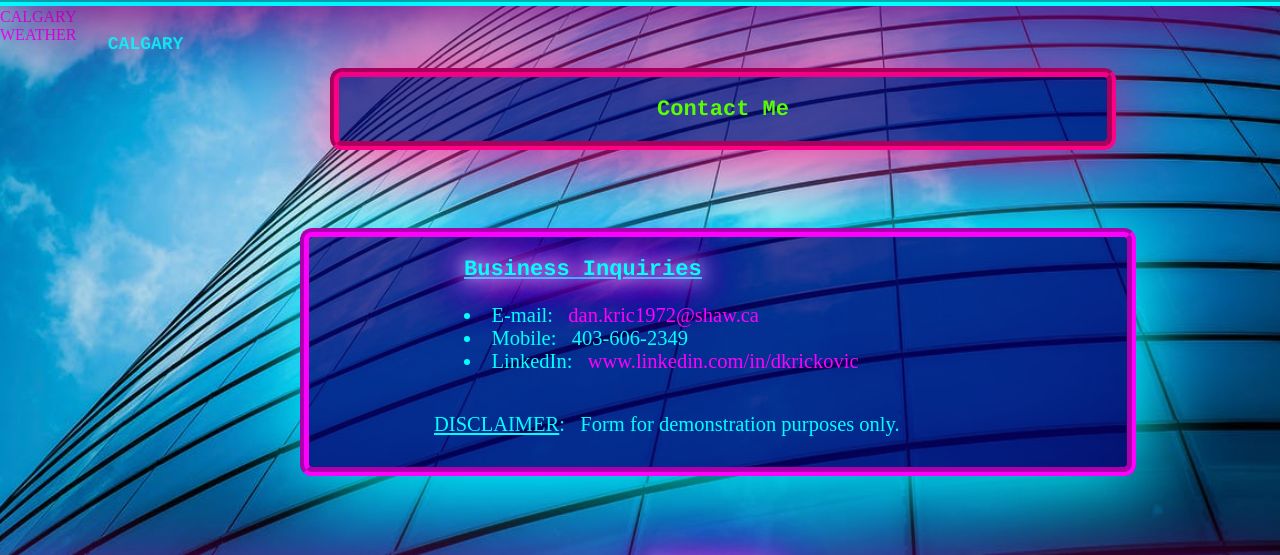
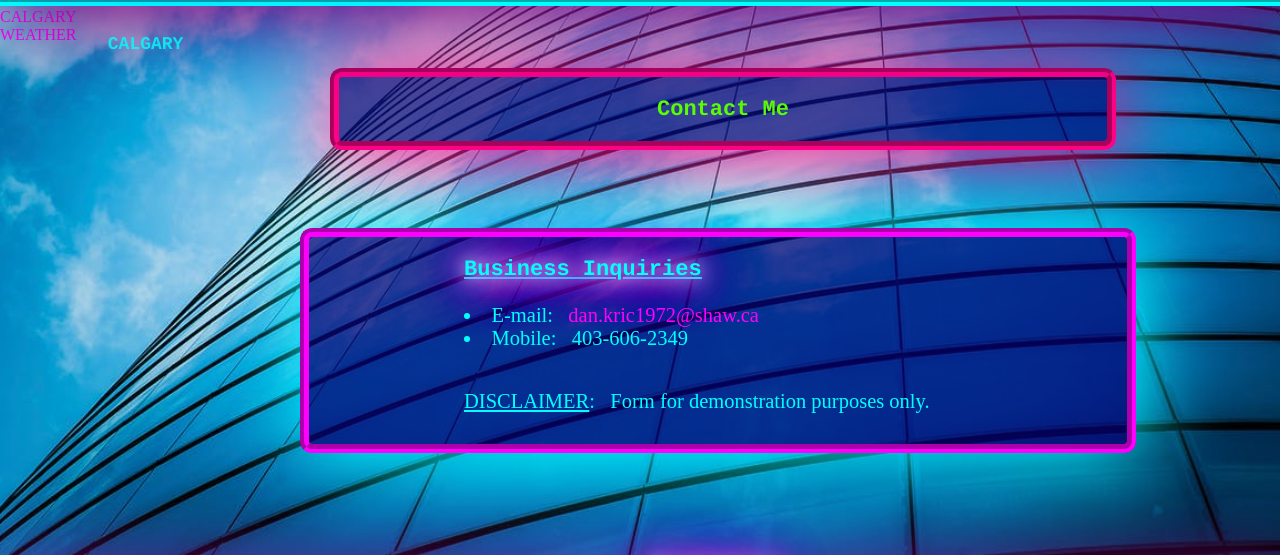
Before and after one commit to dankric1972/dk.portfolio, a plain HTML site: page contact.html in a window 1280 px wide. Shown: the part 112-667 px from the top of the page. Drawn offline with Linux system fonts and the light colour scheme; a script that the page names is missing.

Commit message:
Small change

```diff
--- a/contact.html
+++ b/contact.html
@@ -46,7 +46,7 @@
 	    <p><h3><u>Business Inquiries</u></h3></p>
       <li>E-mail: &nbsp; <a href = "mailto: dan.kric1972@shaw.ca">dan.kric1972@shaw.ca</a> </li>
 	    <li>Mobile: &nbsp; 403-606-2349</li>
-		<li>LinkedIn: <a href="https://www.linkedin.com/in/dkrickovic"> &nbsp;  www.linkedin.com/in/dkrickovic</a></li></div><p class="demo"><u>DISCLAIMER</u>: &nbsp; Form for demonstration purposes only.</p>
+		<p class="demo"><u>DISCLAIMER</u>: &nbsp; Form for demonstration purposes only.</p>
        </li>
         </div>
        </div>
--- a/css/styles.css
+++ b/css/styles.css
@@ -235,7 +235,7 @@ pre {
 .demo {
   color: cyan;
   margin-top: 40px;
-  margin-left: 100px;
+  margin-left: 0px;
 }
 
 /* Heading glow */
```
